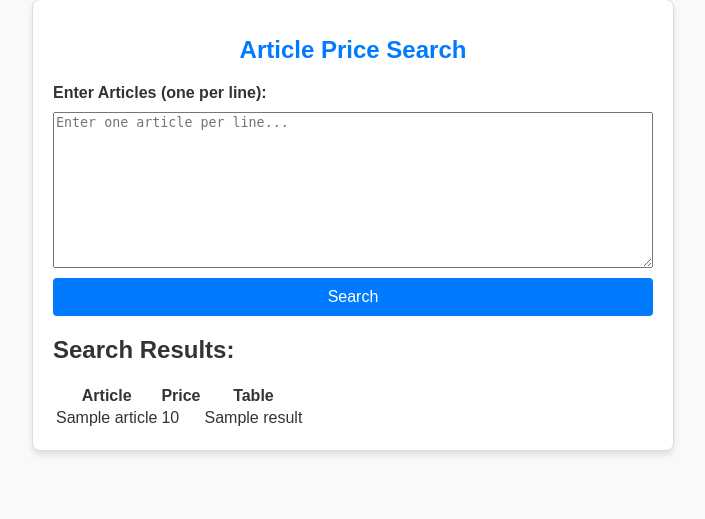
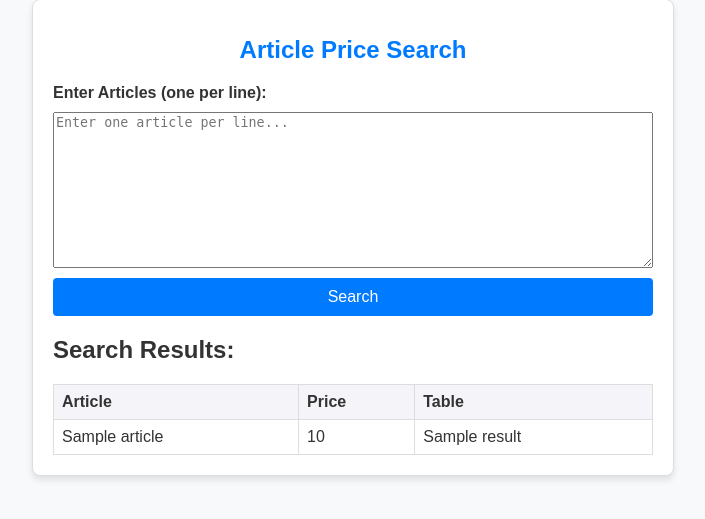
Before and after one commit to crimpi23/my_project, a Flask app: template templates/index.html in a window 1280 px wide. Shown: the part 51-570 px from the top of the page, without its empty margins (287-992 px from the left). Run offline with Flask 3, Linux system fonts and the light colour scheme; the template is opened without the code that fills it: most values are stand-ins (such as "Sample title", 1, 10 or a date in 2020); some libraries are stand-ins or nearby versions.

Commit message:
Initial commit

```diff
--- a/static/styles.css
+++ b/static/styles.css
@@ -66,3 +66,27 @@ ul {
 li {
     padding: 5px 0;
 }
+table {
+    width: 100%;
+    border-collapse: collapse;
+    margin-top: 20px;
+}
+
+th, td {
+    border: 1px solid #ddd;
+    padding: 8px;
+    text-align: left;
+}
+
+th {
+    background-color: #f4f4f9;
+    font-weight: bold;
+}
+
+tr:nth-child(even) {
+    background-color: #f9f9f9;
+}
+
+tr:hover {
+    background-color: #f1f1f1;
+}
```
